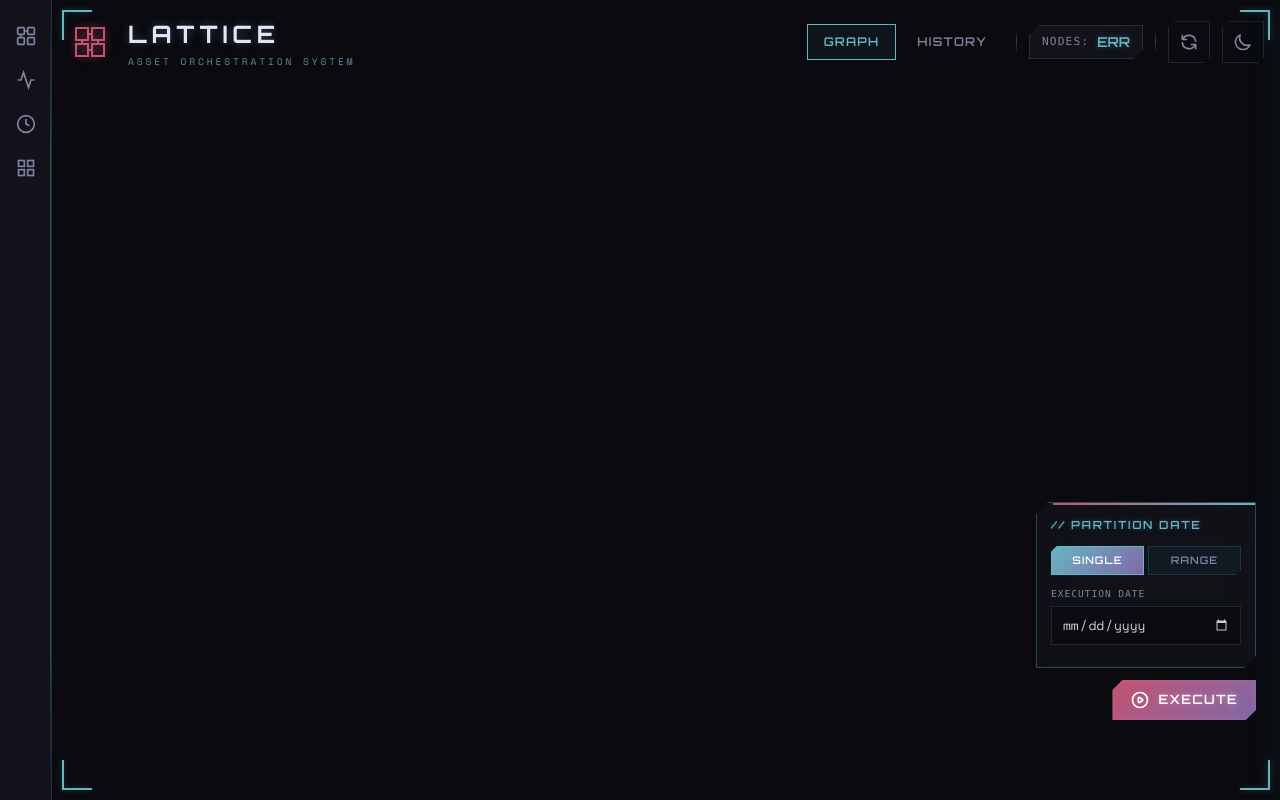
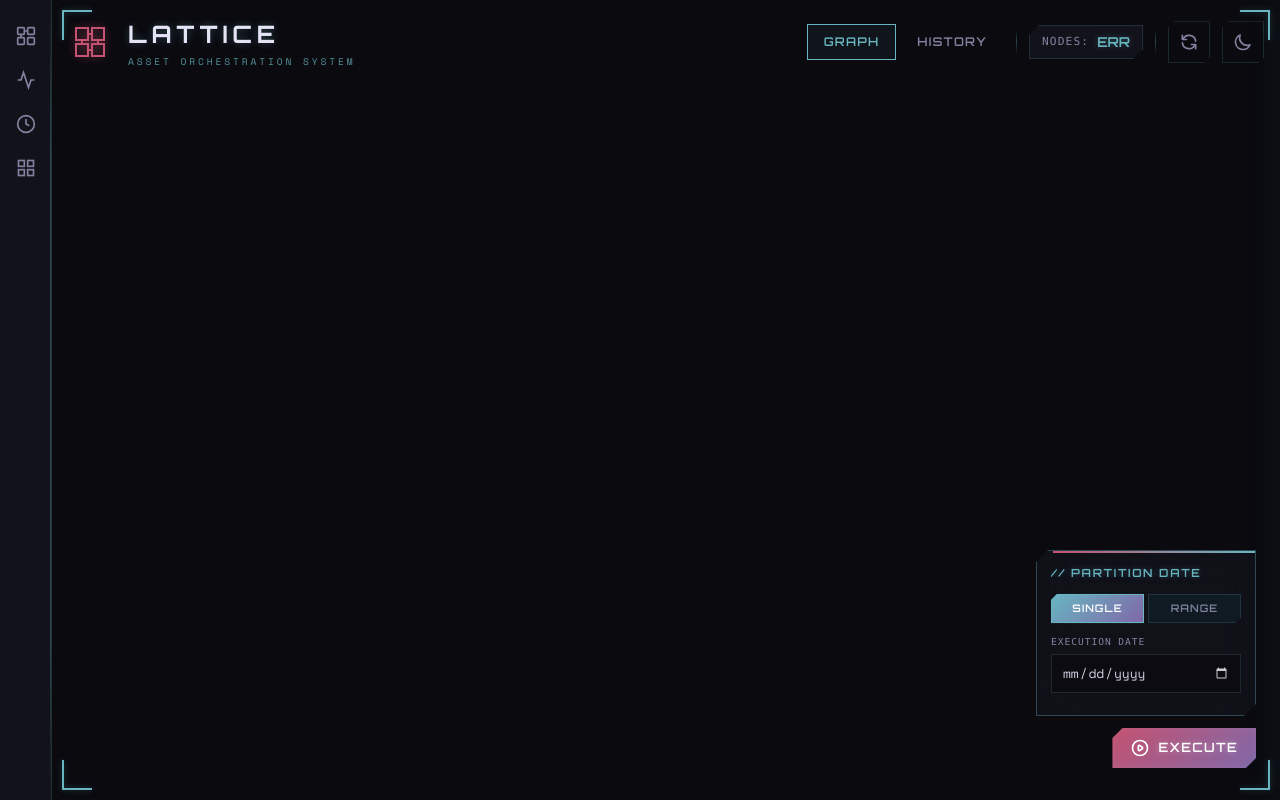
Before and after one commit to cooksterj/lattice, a FastAPI app: template src/lattice/web/templates/index.html in a window 1280 px wide. Run offline with FastAPI, Linux system fonts and the light colour scheme; the template is opened without the code that fills it, so the values that code supplies are empty; parts of the project's set-up code (start-up, migrations or seed data) failed here and were passed over; some libraries are stand-ins or nearby versions.

Commit message:
fix(web): lower execution controls position on graph page
Co-Authored-By: Claude Opus 4.6 <noreply@anthropic.com>

```diff
--- a/src/lattice/web/static/css/styles.css
+++ b/src/lattice/web/static/css/styles.css
@@ -1069,7 +1069,7 @@ body {
 
 .execution-controls {
     position: fixed;
-    bottom: 5rem;
+    bottom: 2rem;
     right: 1.5rem;
     z-index: 40;
     pointer-events: none;
--- a/src/lattice/web/templates/base.html
+++ b/src/lattice/web/templates/base.html
@@ -9,7 +9,7 @@
     <link rel="preconnect" href="https://fonts.gstatic.com" crossorigin>
     <link href="https://fonts.googleapis.com/css2?family=Orbitron:wght@400;500;600;700;800;900&family=Space+Mono:wght@400;700&display=swap"
           rel="stylesheet">
-    <link rel="stylesheet" href="/static/css/styles.css?v=10">
+    <link rel="stylesheet" href="/static/css/styles.css?v=11">
     {% block head_extra %}{% endblock %}
 </head>
 <body class="font-mono {% block body_class %}{% endblock %}">
```
